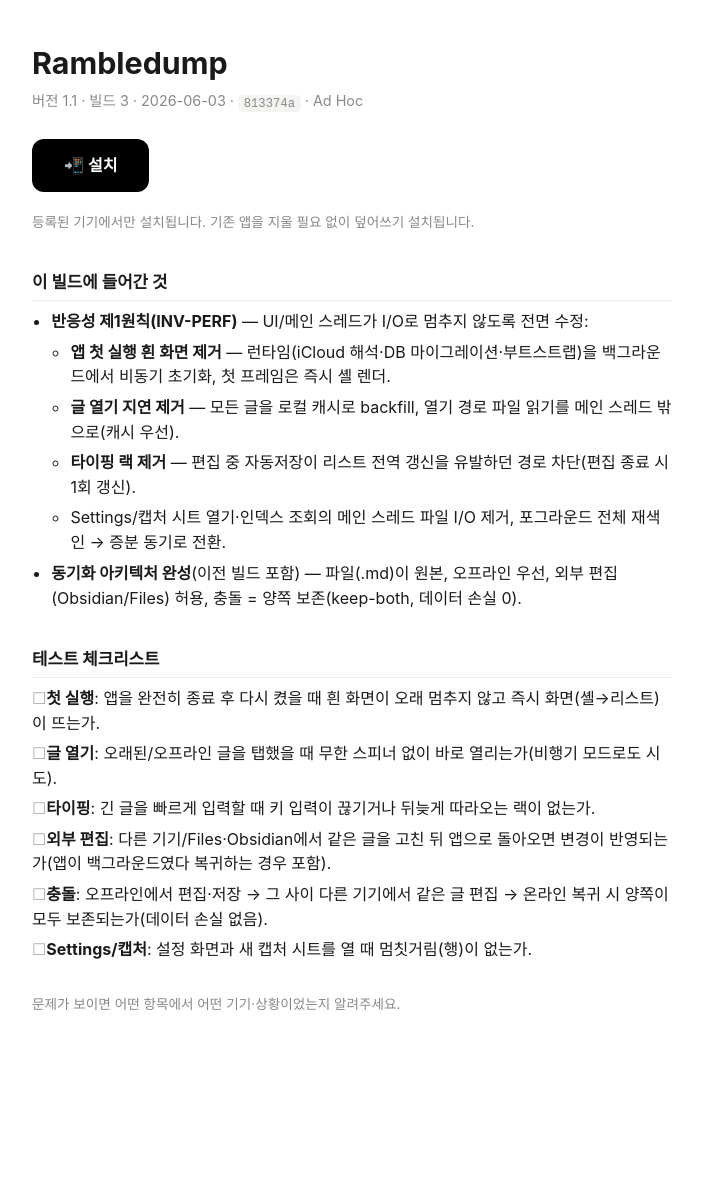
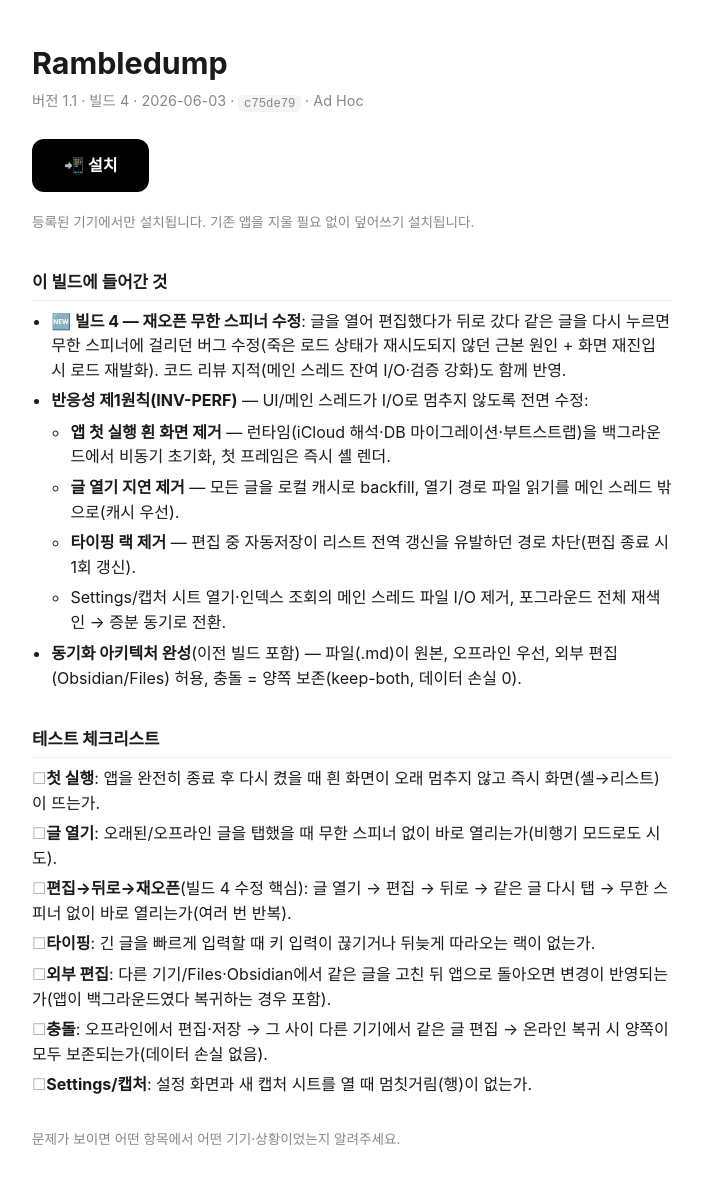
Before and after one commit to sungminoh/sungminoh.github.io, a Jekyll site: the page pages/rambledump/index.html, which Jekyll copies as it is, in a window 1280 px wide. Shown: the whole page, without its empty margins (288-991 px from the left). Built offline with Jekyll 4.4.1, drawn with Linux system fonts in a browser that asks for light colours; before the commit the page ends 1068 px from its top, so only the background shows below that.

Commit message:
rambledump: v1.1 build 4 — fix infinite spinner on entry re-open after edit
New ad-hoc ipa (1.1/4) with the edit→back→reopen stuck-spinner fix + review
hardening (conflict-apply/BYOK off-main, Database.write guard). Changelog +
test checklist updated (편집→뒤로→재오픈 case).

```diff
--- a/pages/rambledump/index.html
+++ b/pages/rambledump/index.html
@@ -1,5 +1,5 @@
 <!doctype html><meta name="viewport" content="width=device-width,initial-scale=1">
-<title>Rambledump 1.1 (build 3)</title>
+<title>Rambledump 1.1 (build 4)</title>
 <style>
   body{font:-apple-system-body;font-family:-apple-system,system-ui;max-width:640px;margin:0 auto;padding:2.5rem 1.5rem;color:#1a1a1a;line-height:1.55}
   h1{margin:0 0 .2rem;font-size:1.9rem}
@@ -15,13 +15,14 @@
 </style>
 
 <h1>Rambledump</h1>
-<p class="ver">버전 1.1 · 빌드 3 · 2026-06-03 · <code>813374a</code> · Ad Hoc</p>
+<p class="ver">버전 1.1 · 빌드 4 · 2026-06-03 · <code>c75de79</code> · Ad Hoc</p>
 
 <a class="install" href="itms-services://?action=download-manifest&amp;url=https://sungminoh.github.io/pages/rambledump/manifest.plist">📲 설치</a>
 <p class="note">등록된 기기에서만 설치됩니다. 기존 앱을 지울 필요 없이 덮어쓰기 설치됩니다.</p>
 
 <h2>이 빌드에 들어간 것</h2>
 <ul>
+  <li><b>🆕 빌드 4 — 재오픈 무한 스피너 수정</b>: 글을 열어 편집했다가 뒤로 갔다 같은 글을 다시 누르면 무한 스피너에 걸리던 버그 수정(죽은 로드 상태가 재시도되지 않던 근본 원인 + 화면 재진입 시 로드 재발화). 코드 리뷰 지적(메인 스레드 잔여 I/O·검증 강화)도 함께 반영.</li>
   <li><b>반응성 제1원칙(INV-PERF)</b> — UI/메인 스레드가 I/O로 멈추지 않도록 전면 수정:
     <ul>
       <li><b>앱 첫 실행 흰 화면 제거</b> — 런타임(iCloud 해석·DB 마이그레이션·부트스트랩)을 백그라운드에서 비동기 초기화, 첫 프레임은 즉시 셸 렌더.</li>
@@ -37,6 +38,7 @@
 <ul class="chk">
   <li><b>첫 실행</b>: 앱을 완전히 종료 후 다시 켰을 때 흰 화면이 오래 멈추지 않고 즉시 화면(셸→리스트)이 뜨는가.</li>
   <li><b>글 열기</b>: 오래된/오프라인 글을 탭했을 때 무한 스피너 없이 바로 열리는가(비행기 모드로도 시도).</li>
+  <li><b>편집→뒤로→재오픈</b>(빌드 4 수정 핵심): 글 열기 → 편집 → 뒤로 → 같은 글 다시 탭 → 무한 스피너 없이 바로 열리는가(여러 번 반복).</li>
   <li><b>타이핑</b>: 긴 글을 빠르게 입력할 때 키 입력이 끊기거나 뒤늦게 따라오는 랙이 없는가.</li>
   <li><b>외부 편집</b>: 다른 기기/Files·Obsidian에서 같은 글을 고친 뒤 앱으로 돌아오면 변경이 반영되는가(앱이 백그라운드였다 복귀하는 경우 포함).</li>
   <li><b>충돌</b>: 오프라인에서 편집·저장 → 그 사이 다른 기기에서 같은 글 편집 → 온라인 복귀 시 양쪽이 모두 보존되는가(데이터 손실 없음).</li>
```
